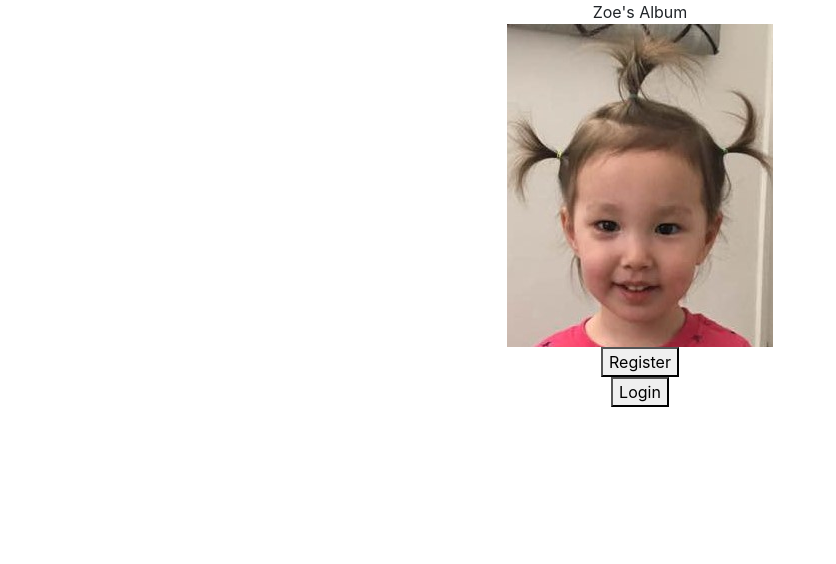
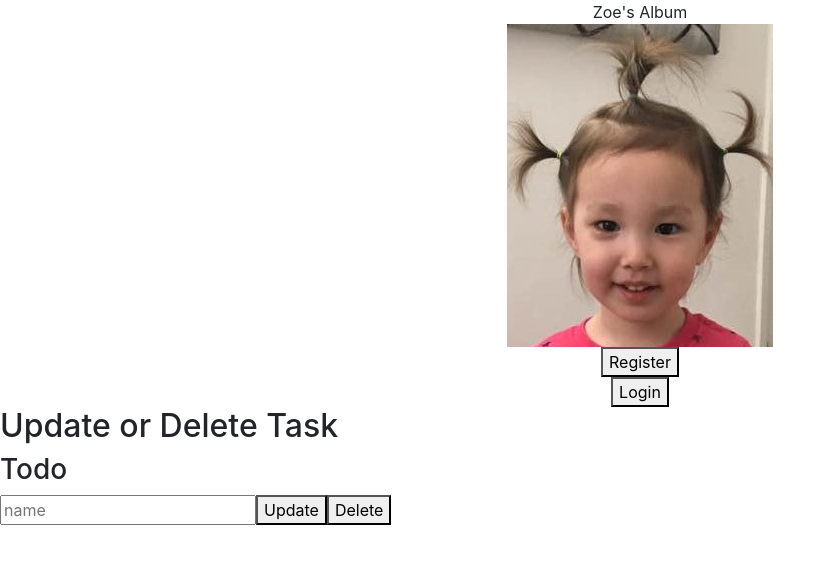
Before and after one commit to john-rhee/Zoe-F, a React (Create React App) app in the folder zoe-website/: page /lists/1/update in a window 1280 px wide. Shown: the top 564 px of the page, without its empty margins (0-836 px from the left). Built offline with nearby package versions, Linux system fonts and the light colour scheme.

Commit message:
update many fixes

```diff
--- a/zoe-website/src/App.js
+++ b/zoe-website/src/App.js
@@ -9,6 +9,8 @@ import Search from './components/Search';
 import AllLists from './components/AllLists';
 import WunderContext from './contexts/WunderContext';
 import PrivateRoute from "./components/PrivateRoute";
+import PictureUpdate from './components/PictureUpdate';
+import dPicture from './images/defaultImage.png';
 
 import zoepic from "./images/zoepic.jpeg";
 
@@ -16,9 +18,28 @@ import zoepic from "./images/zoepic.jpeg";
 function App() {
 
   const [mainForm, setMainForm] = useState([]);
+  const [url, setUrl] = useState(dPicture);
+
+  // useEffect( () => {
+  //   axiosWithAuth().get('http://localhost:5000/upload')
+  //       .then(response => {
+  //           setUrl(response.data);
+  //           console.log('app axios get', response.data);
+  //       })
+  //       .catch(error => {
+  //           console.log(error)
+  //       })
+  //       if(!localStorage.getItem('token')) {
+  //           console.error('Not logged in');
+  //       }   else {
+  //           console.info('Logged in.');
+  //       }
+  // }, []);
+
+  console.log("starting items", url)
 
   return (
-  <WunderContext.Provider value={{mainForm, setMainForm}}>
+  <WunderContext.Provider value={{mainForm, setMainForm, url, setUrl}}>
     <Router>
       <div className="App">
 
@@ -56,11 +77,17 @@ function App() {
           <Route path='/register' component={Register} />
           <Route path='/login' component={Login} />
           <Route path='/search' component={Search} />
-          <PrivateRoute exact path="/lists" component={AllLists}/>
+          <PrivateRoute exact path="/lists/:id" component={AllLists}/>
           <Route
             path="/update/:id"
             render={props => {
             return <Update {...props}/>
+            }}
+            />
+          <Route
+            path="/lists/:id/update"
+            render={props => {
+            return <PictureUpdate {...props}/>
             }}
             />
 
--- a/zoe-website/src/components/AllLists.js
+++ b/zoe-website/src/components/AllLists.js
@@ -3,21 +3,54 @@ import { axiosWithAuth } from '../utils/axiosWithAuth';
 import axios from "axios";
 import {BrowserRouter as Router, Route, Switch, Link} from 'react-router-dom';
 import SingleList from './SingleList';
+import SinglePicture from './SinglePicture';
 import WunderContext from '../contexts/WunderContext';
 import dPicture from '../images/defaultImage.png';
 
-const initialItem = {
 
-    name: ""
+function AllLists(props) {
 
-};
+    const initialItem = {
 
-function AllLists() {
+        title: "",
+        description: "",
+        user_id: props.match.params.id
 
-    const {mainForm, setMainForm} = useContext(WunderContext);
+    };
+
+    console.log("here is the id",props.match.params.id)
+
+    const {mainForm, setMainForm, url, setUrl} = useContext(WunderContext);
+
+    console.log("starting items", url)
+
+    //getting list of images initially
+    useEffect( () => {
+        axiosWithAuth().get('http://localhost:5000/upload', {
+            //sending users id
+            params: {
+              user_id: props.match.params.id
+            }
+          })
+            .then(response => {
+                setUrl(response.data);
+                console.log('app axios get', response.data);
+            })
+            .catch(error => {
+                console.log(error)
+            })
+            if(!localStorage.getItem('token')) {
+                console.error('Not logged in');
+            }   else {
+                console.info('Logged in.');
+            }
+      }, []);
+
     //uploaded picture//
     const [uFile, setUFile] = useState("none");
-    const [url, setUrl] = useState(dPicture);
+    // const [url, setUrl] = useState(dPicture);
+    const [item, setItem] = useState(initialItem)
+    console.log("initialItem", initialItem)
 
     //picture//
     const [selectedFile, setSelectedFile] = useState(null);
@@ -29,17 +62,45 @@ function AllLists() {
     //picture//
     const fileUploadHandler = event => {
         console.log("upload started")
+
+        console.log("before json", item)
+
+        //json the items//
+        var jsonItem = JSON.stringify(item)
+
+        console.log("title, description, user id uploaded", jsonItem)
+        console.log("jsonItem file type", item.type)
+
         const fd = new FormData()
-        fd.append("uimage", selectedFile, selectedFile.name)
+        fd.append("uimage", selectedFile, jsonItem)
+
         axios
-            .post('https://zoe-backend.herokuapp.com/upload', fd)
+            .post('http://localhost:5000/upload', fd)
             .then(response => {
                 console.log(response);
                 // setUFile(response.data.picture.name)
                 setUrl(response.data)
 
             })
+
+        //resetting Item form
+        setItem({
+            title: "",
+            description: "",
+            user_id: null
+        });
     }
+
+    const changeHandler = e => {
+        e.persist();
+        let value = e.target.value;
+
+        setItem({
+            ...item,
+            [e.target.name]: value,
+            user_id: props.match.params.id
+            });
+    };
 
     return (
 
@@ -59,7 +120,7 @@ function AllLists() {
                 <div
                 key={todo.id}
                 >
-                    <Route render={props => {return <SingleList {...props} wList={todo} />}} />
+                    <Route render={props => {return <SingleList {...props} pList={todo} />}} />
                 </div>
             ))}
             </div>
@@ -83,10 +144,13 @@ function AllLists() {
                             {url.map(pic => (
 
                             <div key={pic.id}>
-                                <img src = {pic.name}/>
-                            </div>
+                                <Route render={props => {return <SinglePicture {...props} pList={pic} />}} />
+                        </div>
 
                             ))}
+
+
+
                          </div>
                         )}
                 })()}
@@ -103,9 +167,30 @@ function AllLists() {
             </div> */}
 
             <h6>*Upload only jpeg, jpg, png, gif file under size 5MB</h6>
+
             <input type="file" onChange={fileSelectHandler}/>
+
+            {/* for title */}
+            <h6>Title</h6>
+            <input type="text" name="title" onChange={changeHandler} placeholder="title" value={item.title} />
+            {/* for title */}
+
+            {/* for description */}
+            <h6>Description</h6>
+            <input type="text" name="description" onChange={changeHandler} placeholder="description" value={item.description} />
+            {/* for description */}
+
             <button onClick={fileUploadHandler}>Upload</button>
+
             </div>
+
+            {/* <form onSubmit={addHandleSubmit}>
+
+            <input type="text" name="name" onChange={changeHandler} placeholder="name" value={wunder.name} />
+
+            <button>Add</button>
+
+            </form> */}
 
         </div>
     )
--- /dev/null
+++ b/zoe-website/src/components/PictureUpdate.js
@@ -0,0 +1,129 @@
+import React, { useContext, useState, useEffect } from 'react';
+import { axiosWithAuth } from '../utils/axiosWithAuth';
+import WunderContext from '../contexts/WunderContext';
+
+
+const initialItem = {
+
+    name: ""
+
+};
+
+const PictureUpdate = props => {
+
+    const {mainForm, setMainForm} = useContext(WunderContext);
+    const [wunder, setWunder] = useState(initialItem);
+
+    console.log(mainForm)
+    console.log(props)
+    console.log(props.match.params.id)
+
+    const changeHandler = e => {
+      e.persist();
+      let value = e.target.value;
+
+    setWunder({
+        ...wunder,
+        [e.target.name]: value
+      });
+  };
+
+    useEffect(() => {
+        // Solves refresh race condition
+        console.log(props)
+        if (mainForm.length > 0) {
+          const newFile = mainForm.find(
+            thing => `${thing.id}` === props.match.params.id
+          );
+          setWunder(newFile);
+        }
+      }, [mainForm, props.match.params.id]);
+
+    const handleSubmit = e => {
+      e.preventDefault();
+      axiosWithAuth()
+        .put(`https://zoe-backend.herokuapp.com/todo/${wunder.id}`, wunder)
+        .then(res => {
+
+          axiosWithAuth()
+          .get('https://zoe-backend.herokuapp.com/todo/')
+          .then(response => {
+            setMainForm(response.data)});
+            props.history.push(`/lists`);
+        })
+        .catch(err => console.log(err));
+    };
+
+  const deleteList = e => {
+      e.preventDefault();
+      axiosWithAuth()
+      .delete(`https://zoe-backend.herokuapp.com/todo/${wunder.id}`)
+        .then(res => {
+
+          axiosWithAuth()
+          .get('https://zoe-backend.herokuapp.com/todo')
+          .then(response => {
+            setMainForm(response.data)});
+            props.history.push("/lists");
+        })
+        .catch(error => console.log(error));
+    }
+
+    const postNewWunder = p => {
+      const newWunder = {
+
+        name: p.name,
+        user_id: wunder.user_id
+
+      };
+
+      console.log(newWunder)
+      axiosWithAuth()
+        .post(`https://zoe-backend.herokuapp.com/todo/`, newWunder )
+        .then(response => {
+
+          axiosWithAuth()
+          .get('https://zoe-backend.herokuapp.com/todo/')
+          .then(response => {
+            setMainForm(response.data)});
+            props.history.push("/lists");
+
+        })
+        .catch(error => {
+          console.log("the data was not posted", error);
+        });
+    };
+
+    const addHandleSubmit = e => {
+      e.preventDefault();
+      postNewWunder(wunder);
+      //resetting form
+      setWunder({
+        name: "" });
+      };
+
+
+console.log(wunder)
+
+return (
+
+    <div>
+
+    <h2>Update or Delete Task</h2>
+      <form onSubmit={handleSubmit}>
+
+            <h3>Todo</h3>
+            <input type="text" name="name" onChange={changeHandler} placeholder="name" value={wunder.name} />
+
+            <button>Update</button>
+
+            <button onClick={deleteList}>
+                Delete
+            </button>
+      </form>
+
+    </div>
+  );
+};
+
+export default PictureUpdate;
--- /dev/null
+++ b/zoe-website/src/components/SinglePicture.js
@@ -0,0 +1,25 @@
+import React from 'react';
+
+function SinglePicture(props) {
+    // const {id, name} = props.wList;
+    const {id, name, title, descript} = props.pList;
+
+    return (
+
+        <div>
+
+            <img src = {name}/>
+            <h2>{title}</h2>
+            <h3>{descript}</h3>
+
+            <button onClick={() => props.history.push(`/lists/${id}/update`)}>
+                Edit
+            </button>
+
+            {/* <h3 className='line'>{title}</h3> */}
+
+        </div>
+    )
+}
+
+export default SinglePicture
```
